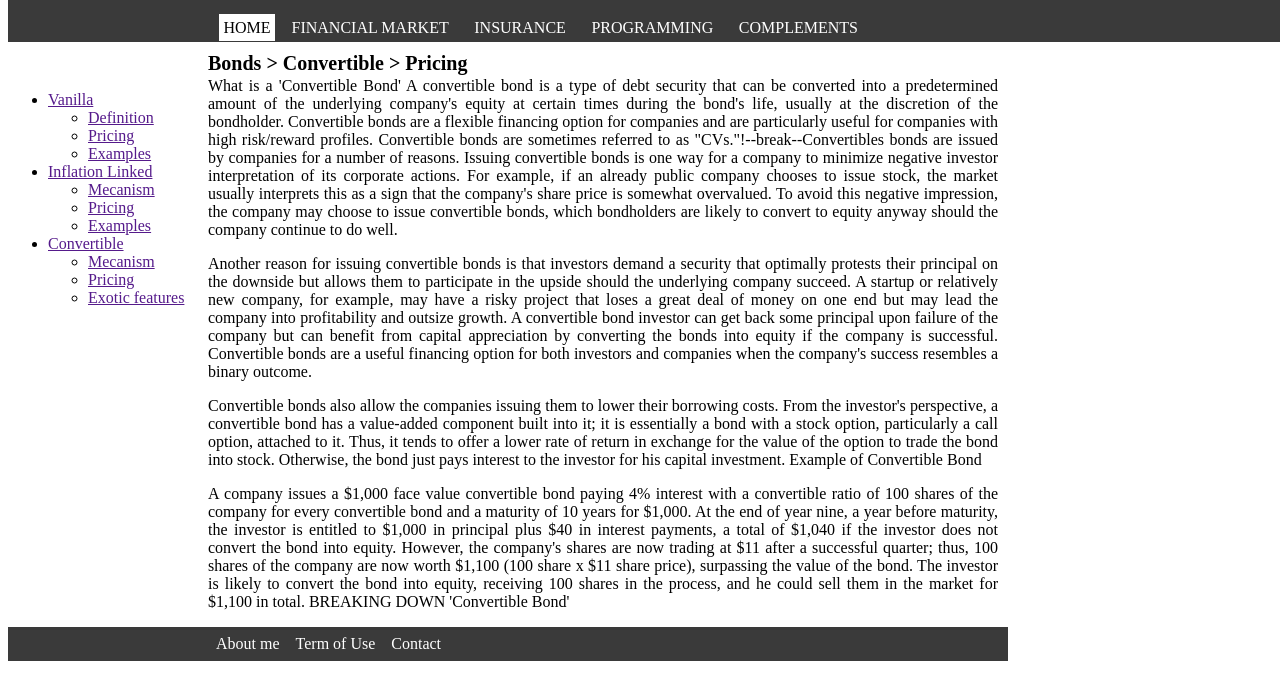
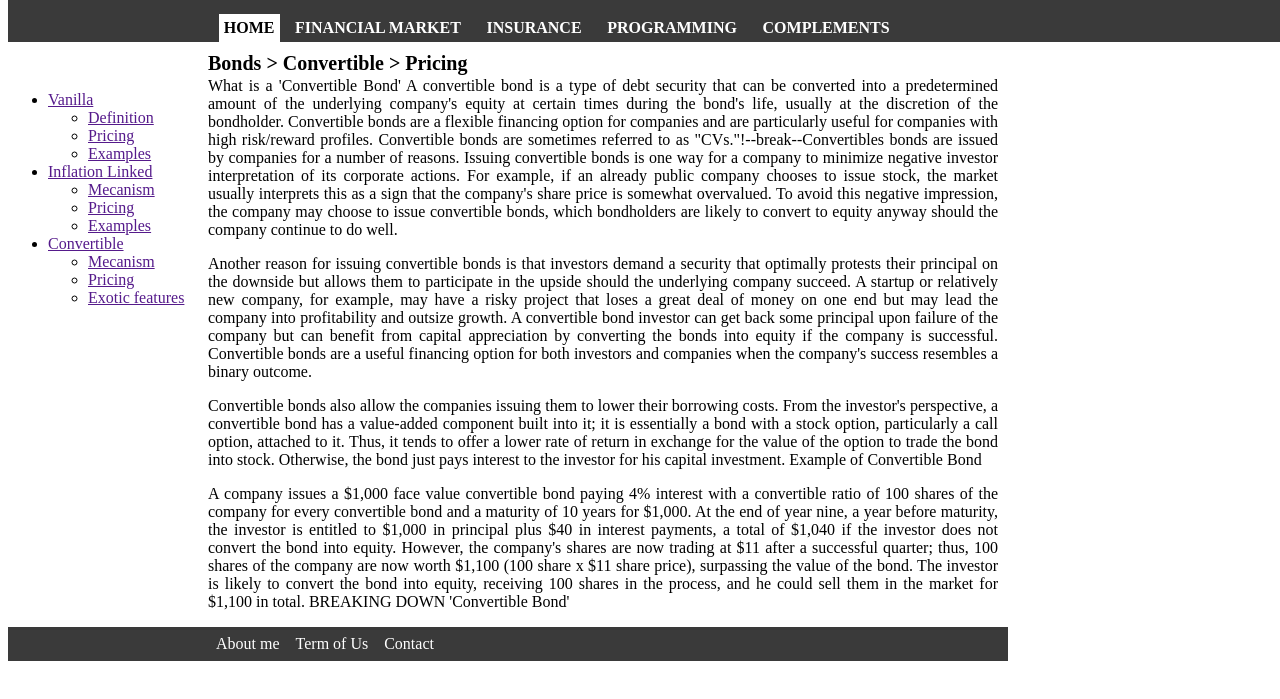
Before and after one commit to FinancialWorld/FinancialWorld, a plain HTML site: page index.html in a window 1280 px wide. Shown: the part 59-758 px from the top of the page. Drawn offline with Linux system fonts and the light colour scheme.

Commit message:
Update index.html

```diff
--- a/index.html
+++ b/index.html
@@ -25,11 +25,11 @@
       <nav>
         <div class="menu">
           <ul id="menu-deroulant-niv0">
-            <li id="home"><a href="Home.html">Home</a>
+            <li id="home"><a href="Home.html"><b>Home</b></a>
             </li>
 
 
-             <li><a href="Financial_Market.html">Financial Market</a>
+             <li><a href="Financial_Market.html"><b>Financial Market</b></a>
 
 
                    <ul id="menu-deroulant-niv1">
@@ -46,7 +46,7 @@
 
 
             <li>
-              <a href="Insurance.html">Insurance</a>
+              <a href="Insurance.html"><b>Insurance</b></a>
                 <ul id="menu-deroulant-niv1">
                   <li><a href="Amortization.html">Amortization</a></li>
                   <li><a href="SCR.html">SCR</a></li>
@@ -54,7 +54,7 @@
             </li>
 
             <li>
-              <a href="Programming.html">Programming</a>
+              <a href="Programming.html"><b>Programming</b></a>
                 <ul id="menu-deroulant-niv1">
                   <li><a href="VBA.html">VBA</a></li>
                   <li><a href="Python.html">Python</a></li>
@@ -63,7 +63,7 @@
             </li>
 
             <li>
-              <a href="Programming.html">Complements</a>
+              <a href="Programming.html"><b>Complements</b></a>
                 <ul id="menu-deroulant-niv1">
                   <li><a href="VBA.html">Day Convention</a></li>
                   <li><a href="Python.html">Bootstrapping</a></li>
@@ -187,7 +187,7 @@
       <div class="footer-menu">
         <ul id="footer-menu">
           <li><a href="">About me</a>
-          <li><a href="">Term of Use</a>
+          <li><a href="">Term of Us</a>
           <li><a href="">Contact</a>
         </ul>
       </div>
```
